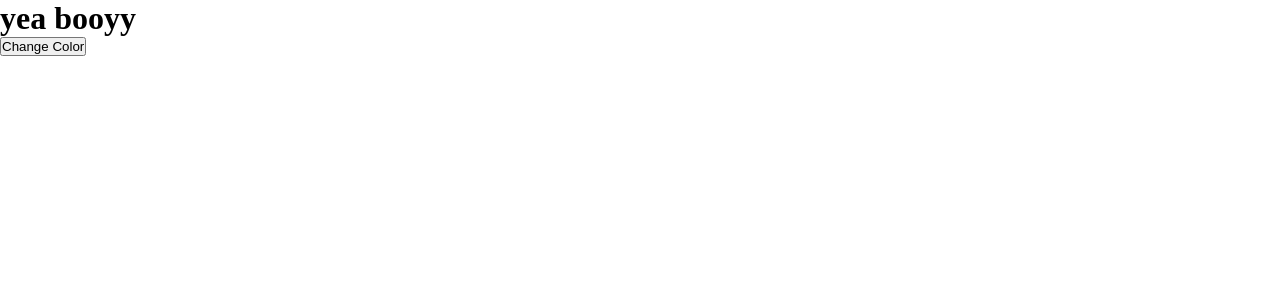
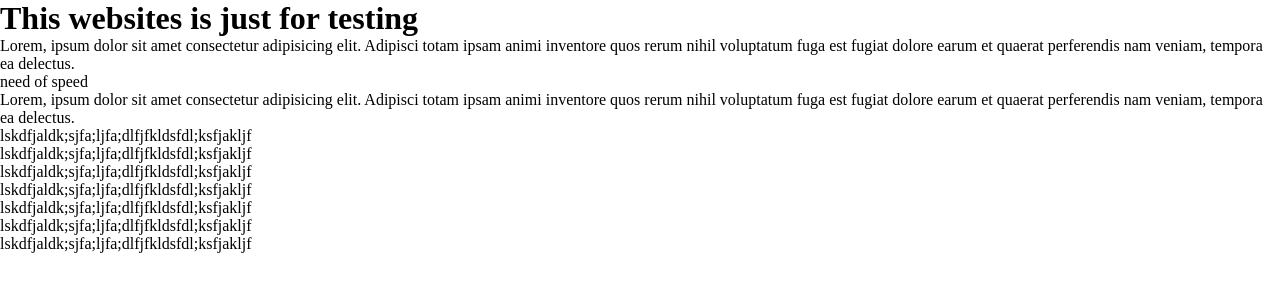
Before and after one commit to Amminn/testing, a plain HTML site: page index.html in a window 1280 px wide. Drawn offline with Linux system fonts and the light colour scheme.

Commit message:
Revert "I did change the last commit"
This reverts commit 2cdb7a2f7445c4779fda80ea9673c590e1a973b2.

```diff
--- a/index.html
+++ b/index.html
@@ -1,3 +1,4 @@
+<!DOCTYPE html>
 <html lang="en">
 <head>
   <meta charset="UTF-8">
@@ -7,12 +8,31 @@
   <title>testing</title>
 </head>
 <body>
-	<h1 id="heading">
-		yea booyy
-	</h1>
+  <h1>This websites is just for testing</h1>
+  <p>Lorem, ipsum dolor sit amet consectetur adipisicing elit. Adipisci totam ipsam animi inventore quos rerum nihil voluptatum fuga est fugiat dolore earum et quaerat perferendis nam veniam, tempora ea delectus.</p>
+  <p>need of speed</p>
+  <p>Lorem, ipsum dolor sit amet consectetur adipisicing elit. Adipisci totam ipsam animi inventore quos rerum nihil voluptatum fuga est fugiat dolore earum et quaerat perferendis nam veniam, tempora ea delectus.</p>
+  <p>
+    lskdfjaldk;sjfa;ljfa;dlfjfkldsfdl;ksfjakljf
+  </p>
+  <p>
+    lskdfjaldk;sjfa;ljfa;dlfjfkldsfdl;ksfjakljf
+  </p>
+  <p>
+    lskdfjaldk;sjfa;ljfa;dlfjfkldsfdl;ksfjakljf
+  </p>
+  <p>
+    lskdfjaldk;sjfa;ljfa;dlfjfkldsfdl;ksfjakljf
+  </p>
+  <p>
+    lskdfjaldk;sjfa;ljfa;dlfjfkldsfdl;ksfjakljf
+  </p>
+  <p>
+    lskdfjaldk;sjfa;ljfa;dlfjfkldsfdl;ksfjakljf
+  </p>
+  <p>
+    lskdfjaldk;sjfa;ljfa;dlfjfkldsfdl;ksfjakljf
+  </p>
 
-	<button onclick="changeColor">Change Color</button>
-  <script src="demo_script_src.js"></script>
 </body>
-
 </html>
```
Also changed, not shown: index.js (deleted).
